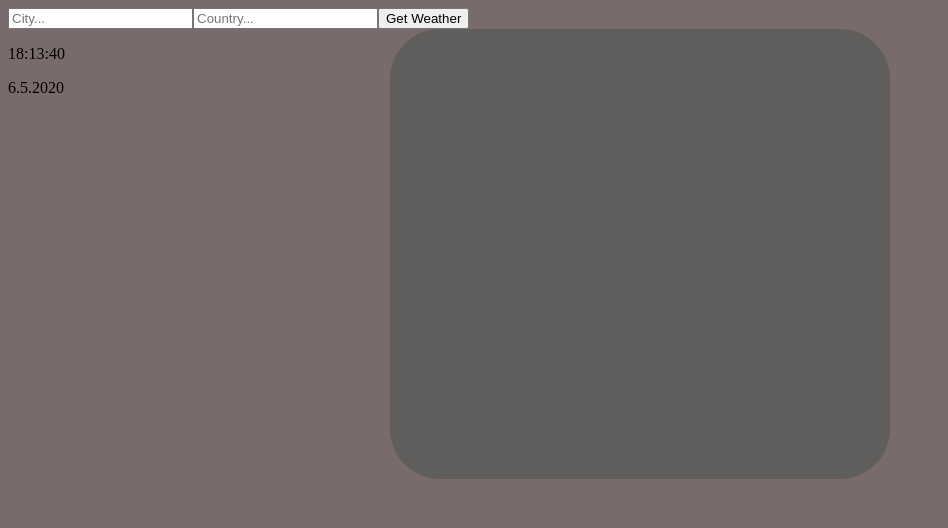
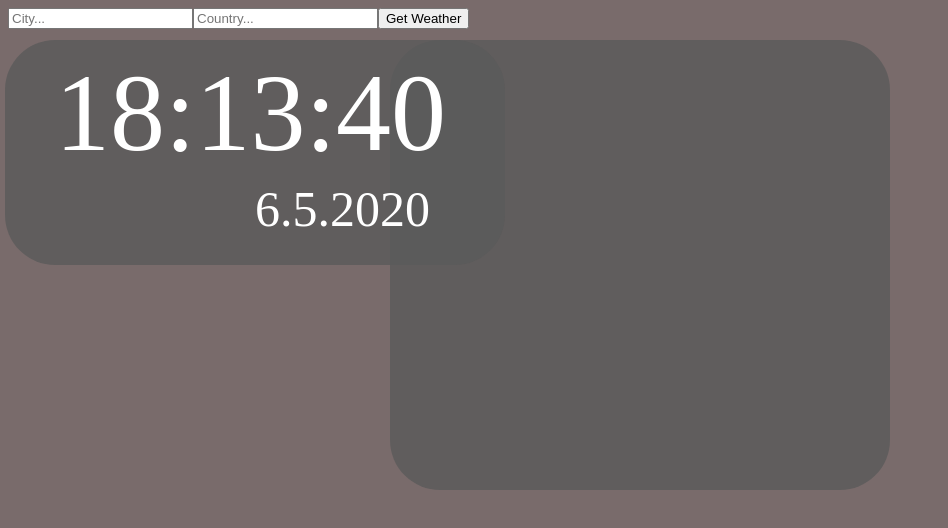
Before and after one commit to Baredu2/React_weather-app, a React (Create React App) app: page / in a window 1280 px wide. Shown: the top 528 px of the page, without its empty margins (0-948 px from the left). Built offline with nearby package versions, Linux system fonts and the light colour scheme; no server answers; some icons are missing.

Commit message:
Clock finished

```diff
--- a/src/components/static/style.css
+++ b/src/components/static/style.css
@@ -2,6 +2,8 @@ body {
     background: rgb(121, 107, 107);
   }
 
+
+/* Today Weather */
 .today-weather-div{
     font-size: 20px;
     position: absolute;
@@ -11,6 +13,7 @@ body {
     left: calc(50% - 250px);
     color: white;
     border-radius: 50px;
+    top: 40px;
 }
 
 .temp-p{
@@ -54,3 +57,29 @@ body {
     top: 360px;
     left: 5px;
 }
+/* Clock */
+.clock-div{
+    font-size: 20px;
+    position: absolute;
+    height: 225px;
+    width: 500px;
+    background: rgb(90, 90, 90,0.8);
+    left: 5px;
+    top: 40px;
+    color: white;
+    border-radius: 50px;
+}
+.clock-p{
+    text-align: center;
+    position: absolute;
+    font-size: 110px;
+    top:-100px;
+    left: 50px;
+}
+.date-p{
+    text-align: center;
+    position: absolute;
+    font-size: 50px;
+    top: 90px;
+    left: 250px;
+}
```
